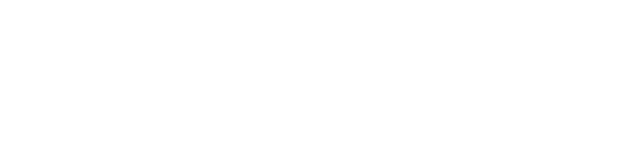
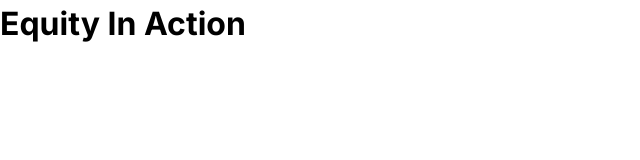
Before and after one commit to Rapidisimo/ta-uwa, a plain HTML site: page index.html in a window 1280 px wide. Shown: the whole page, without its empty margins (0-640 px from the left). Drawn offline with Linux system fonts and the light colour scheme.

Commit message:
html structure

```diff
--- a/css/main.css
+++ b/css/main.css
@@ -1 +1,6 @@
 @import url(reset.css);
+
+body {
+    font-size: 16px;
+    font-family: 'Inter', sans-serif;
+}
--- a/index.html
+++ b/index.html
@@ -3,10 +3,27 @@
 <head>
     <meta charset="UTF-8">
     <meta name="viewport" content="width=device-width, initial-scale=1.0">
+    <link rel="preconnect" href="https://fonts.googleapis.com">
+    <link rel="preconnect" href="https://fonts.gstatic.com" crossorigin>
+    <link href="https://fonts.googleapis.com/css2?family=Inter:wght@400;600;700&display=swap" rel="stylesheet">
     <link rel="stylesheet" href="css/main.css">
     <title>Equity In Action</title>
 </head>
 <body>
-
+    <div class="wrapper">
+        <header>
+            <div class="hero">
+                <div class="col-1"></div>
+                <div class="col-2"></div>
+                <div class="col-3"></div>
+                <div class="col-4"></div>
+            </div>
+            <div class="slogan">
+                <h1>
+                    Equity In Action
+                </h1>
+            </div>
+        </header>
+    </div>
 </body>
 </html>
```
